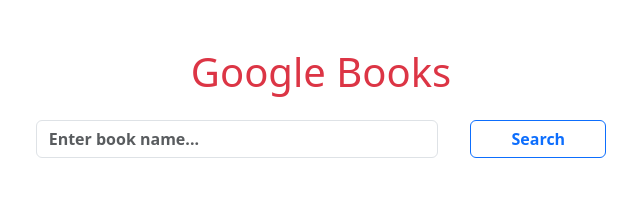
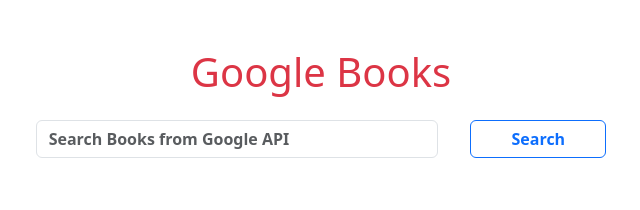
Before and after one commit to vickyy234/Google-Books-API, a React (Vite) app: page / in a window 1280 px wide. Shown: the top 210 px of the page, without its empty margins (319-959 px from the left). Built offline with nearby package versions, Linux system fonts and the light colour scheme.

Commit message:
Refactor input placeholder and improve book card layout for better readability

```diff
--- a/src/App.jsx
+++ b/src/App.jsx
@@ -29,12 +29,12 @@
     <div className="container-fixed d-flex flex-column align-items-center mt-5 justify-content-center gap-3">
       <h1 className='text-danger'>Google Books</h1>
       <div className='row w-50 justify-content-center gap-2' style={{ minWidth: "350px" }}>
-        <div className='col-8' style={{ minWidth: "250px" }}><input className='form-control fw-semibold' type="text" value={query} placeholder='Enter book name...' onChange={handleQueryChange} onKeyDown={handleKeyPress}/></div>
+        <div className='col-8' style={{ minWidth: "250px" }}><input className='form-control fw-semibold' type="text" value={query} placeholder='Search Books from Google API' onChange={handleQueryChange} onKeyDown={handleKeyPress} /></div>
         <div className='col-3' style={{ minWidth: "100px" }}><button className='btn btn-outline-primary w-100 fw-bold' onClick={fetchBookData}>Search</button></div>
       </div>
-      {books && <div className="container-fluid d-flex flex-row flex-wrap mx-5 gap-4 align-items-center justify-content-center">
+      {books && <div className="container-fluid row d-flex flex-wrap mx-5 gap-4 justify-content-center">
         {books.map((item, index) => (
-          <div className='card col-3 p-3 align-items-center bg-light text-center' key={index}>
+          <div className='card p-3 align-items-center bg-light text-center d-flex' key={index} style={{maxWidth:"300px"}}>
             {item.volumeInfo.title && <h5 className='fw-bold justify-content-center'>{item.volumeInfo.title}</h5>}
             <img src={item.volumeInfo.imageLinks?.thumbnail} alt="Thumbnail unavailable" width={120} height={180} />
             {item.volumeInfo.authors && <p className="fw-semibold m-1"> Authors: {item.volumeInfo.authors.join(", ")} </p>}
```
